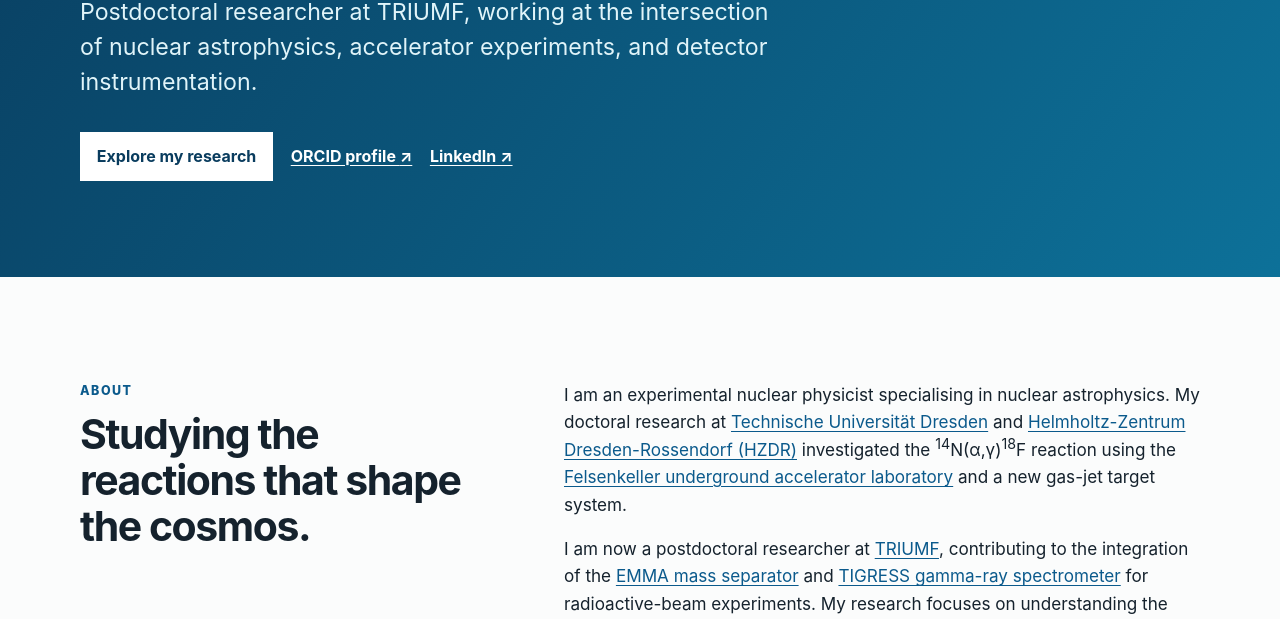
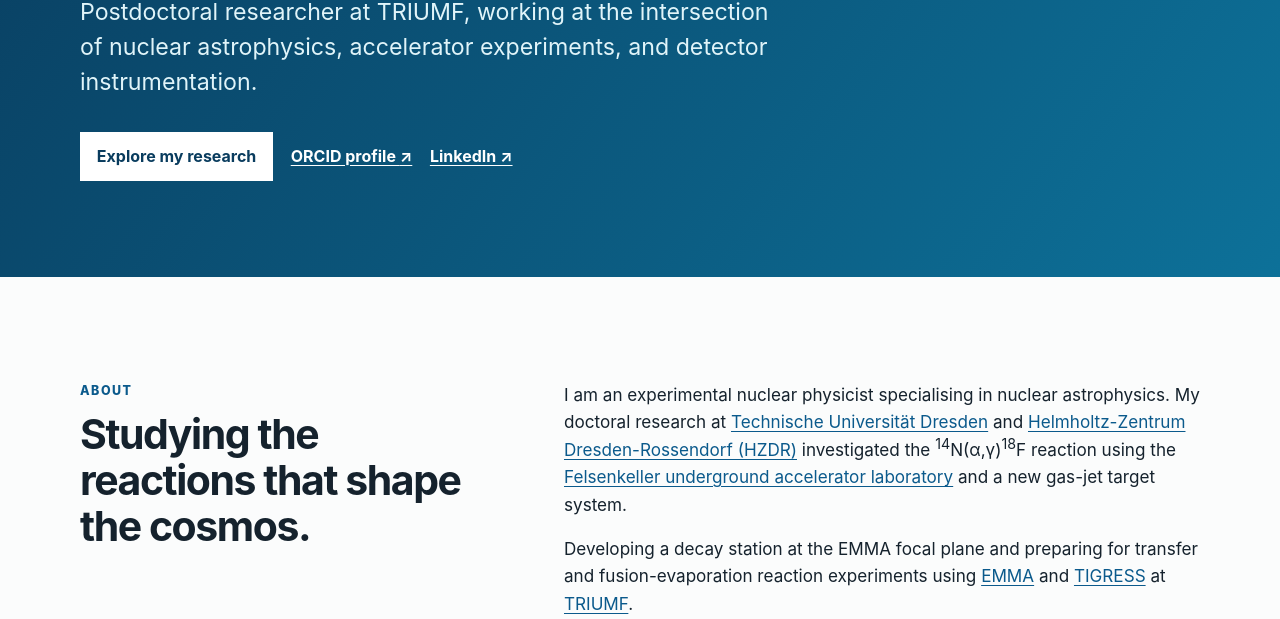
Before and after one commit to yadavanup02/yadavanup02.github.io, a plain HTML site: page index.html in a window 1280 px wide. Shown: the part 333-952 px from the top of the page. Drawn offline with Linux system fonts and the light colour scheme.

Commit message:
Update index.html

```diff
--- a/index.html
+++ b/index.html
@@ -40,9 +40,15 @@
         <div class="prose">
           <p>I am an experimental nuclear physicist specialising in nuclear astrophysics. My doctoral research at <a href="https://tu-dresden.de/?set_language=en" target="_blank" rel="noopener noreferrer">Technische Universit&auml;t Dresden</a> and <a href="https://www.hzdr.de/db/Cms?pNid=0" target="_blank" rel="noopener noreferrer">Helmholtz-Zentrum Dresden-Rossendorf (HZDR)</a>
           investigated the <sup>14</sup>N(&alpha;,&gamma;)<sup>18</sup>F reaction using the <a href="https://www.hzdr.de/db/Cms?pNid=1629&pLang=en" target="_blank" rel="noopener noreferrer">Felsenkeller underground accelerator laboratory</a> and a new gas-jet target system.</p>
-          <p>I am now a postdoctoral researcher at <a href="https://triumf.ca/" target="_blank" rel="noopener noreferrer">TRIUMF</a>, contributing to the integration of the <a href="https://triumf.ca/facilities-experiments/emma/" target="_blank" rel="noopener noreferrer">EMMA mass separator</a>
-           and <a href="https://triumf.ca/facilities-experiments/tigress/" target="_blank" rel="noopener noreferrer">TIGRESS gamma-ray spectrometer</a> for radioactive-beam experiments. My research focuses on understanding the nuclear structure and the nuclear reactions that govern the synthesis of the elements in stars,
-            from quiescent stellar burning to explosive astrophysical environments. I perform precision experiments that provide key insights into the origin of the elements and the evolution of the universe.</p>
+          <p>
+            Developing a decay station at the EMMA focal plane and preparing for transfer
+            and fusion-evaporation reaction experiments using
+            <a href="https://triumf.ca/facilities-experiments/emma/">EMMA</a>
+            and
+            <a href="https://triumf.ca/facilities-experiments/tigress/">TIGRESS</a>
+            at
+            <a href="https://triumf.ca/">TRIUMF</a>.
+          </p>
         </div>
       </section>
 
```
